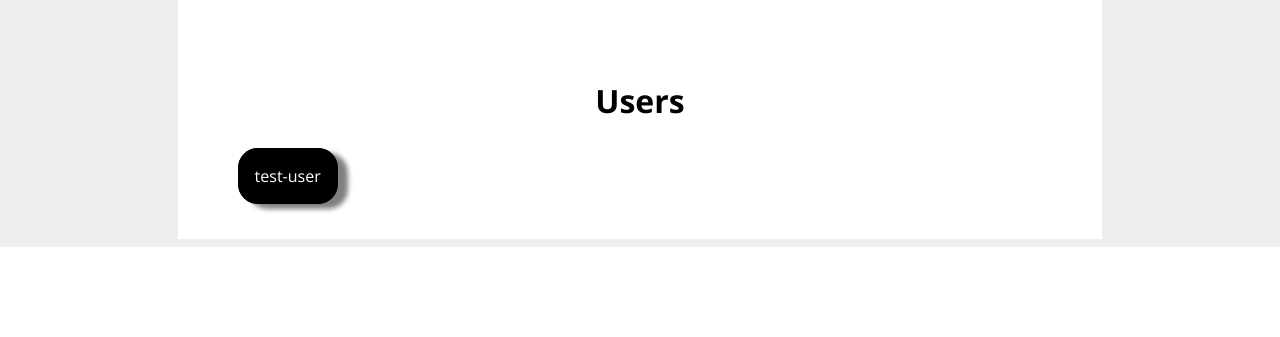
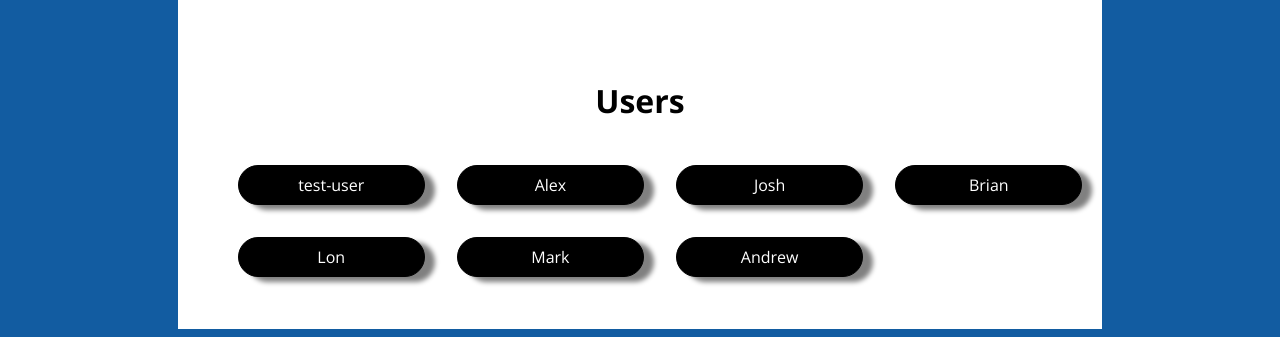
Before and after one commit to Andrew32A/steam-wishlist, a Flask app: page / in a window 1280 px wide. Shown: the part 1072-1409 px from the top of the page. Before the commit the page ends 1319 px from the top, so only its background shows below. Run offline with Flask 2, Linux system fonts and the light colour scheme; data comes from the database, SQL or seed files in the repository; both versions use the stored data as it was after the commit.

Commit message:
finishing touches, styling, and routes

```diff
--- a/steam_wishlist_app/main/routes.py
+++ b/steam_wishlist_app/main/routes.py
@@ -20,6 +20,9 @@ def init_db():
     a6 = Publisher(name="Coffee Stain Studios")
     a7 = Publisher(name="Motion Twin")
     a8 = Publisher(name="Valve")
+
+    a99 = Publisher(name="Not on list")
+    db.session.add(a99)
 
     b1 = Game(
         title='Bloodborne',
@@ -98,6 +101,42 @@ def init_db():
         password="1"
     )
     db.session.add(u1)
+
+    u2 = User(
+        username="Alex",
+        password="1"
+    )
+    db.session.add(u2)
+
+    u3 = User(
+        username="Josh",
+        password="1"
+    )
+    db.session.add(u3)
+
+    u4 = User(
+        username="Brian",
+        password="1"
+    )
+    db.session.add(u4)
+
+    u5 = User(
+        username="Lon",
+        password="1"
+    )
+    db.session.add(u5)
+
+    u6 = User(
+        username="Mark",
+        password="1"
+    )
+    db.session.add(u6)
+
+    u7 = User(
+        username="Andrew",
+        password="1"
+    )
+    db.session.add(u7)
 
     db.session.commit()
 
--- a/steam_wishlist_app/static/style.css
+++ b/steam_wishlist_app/static/style.css
@@ -2,7 +2,7 @@ body {
     display: flex;
     flex-direction: column;
     align-items: center;
-    background-color: #eee;
+    background-color: #125CA1;
     font-family: 'Open Sans', sans-serif;
 }
 
@@ -29,6 +29,7 @@ nav a {
     color: navy;
     text-decoration: none;
     border: 1px solid black;
+    border-radius: 10px;
     padding: 1px 5px;
     font-size: 1.2em;
 }
@@ -108,9 +109,11 @@ img {
 }
 
 .users > li > a {
+    display: flex;
+    justify-content: center;
     text-decoration: none;
     color: white;
-    padding: 1em;
+    padding: 0.5em;
     border: 1px solid black;
     border-radius: 20px;
     background-color: black;
--- a/steam_wishlist_app/templates/base.html
+++ b/steam_wishlist_app/templates/base.html
@@ -12,7 +12,7 @@
                 <a href="/">Home</a>
                 <div>
                     <a href="/create_game">Add Game</a>
-                    <a href="/create_genre">Wishlist</a>
+
                     <a href="/signup">Sign Up</a>
                     <a href="/login">Log In</a>
                     <a href="/logout">Log Out</a>
```
Also changed, not shown: assets/books-erd.png (deleted), assets/books-user-erd.png (deleted), steam_wishlist_app/database.db.
